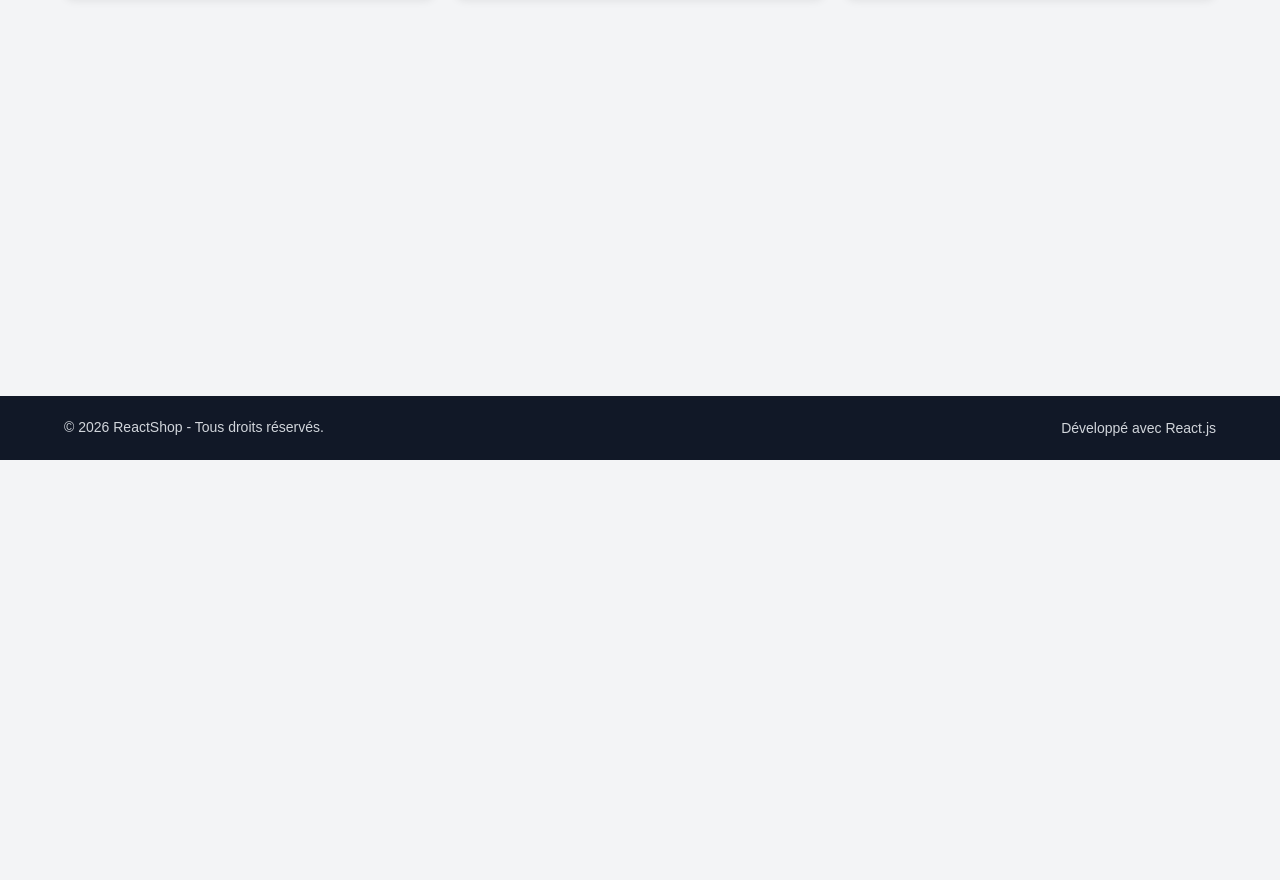
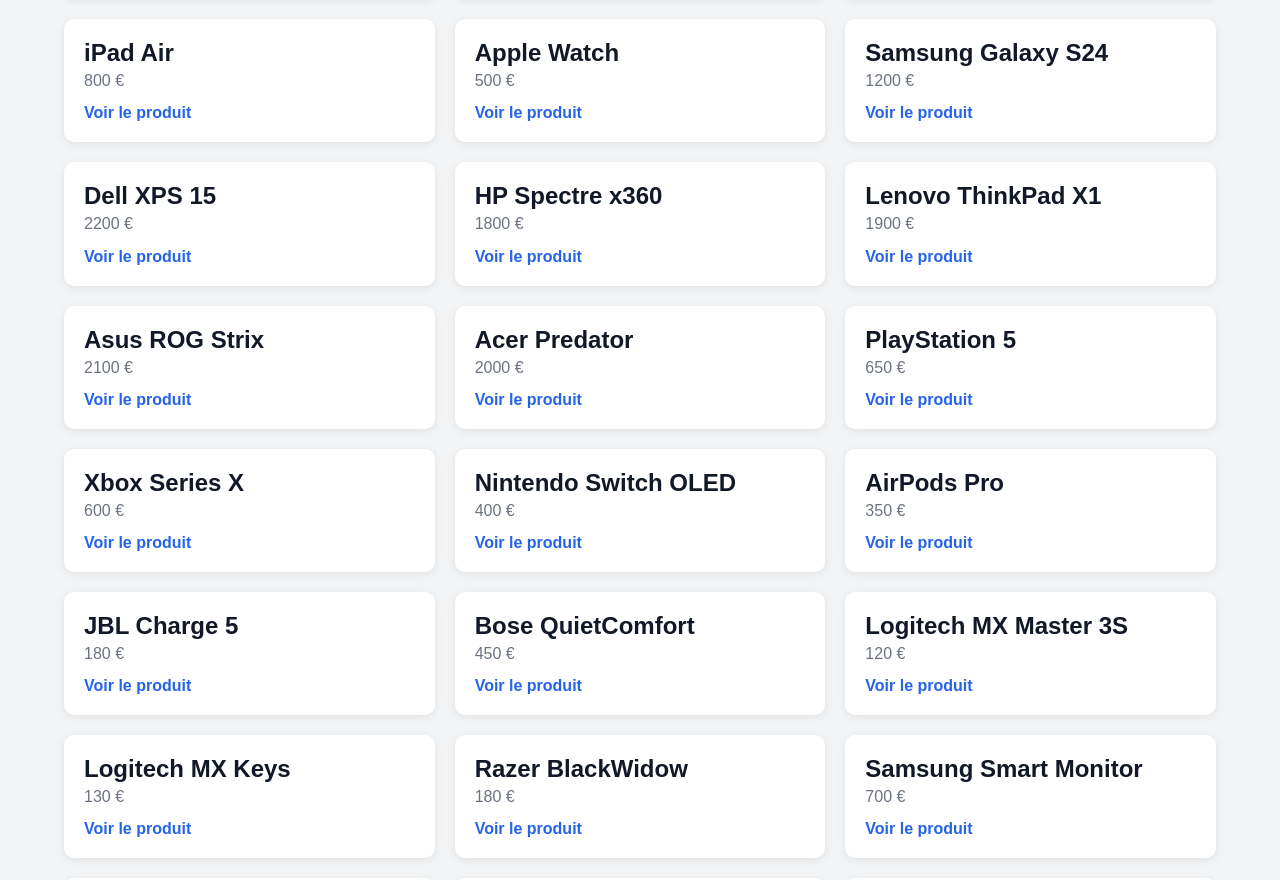
Before and after one commit to CodeurDHonneur/cours-react-router-reactshop, a React (Vite) app: page /products in a window 1280 px wide. Shown: the part 340-1220 px from the top of the page. Before the commit the page ends 800 px from the top, so only its background shows below. Built offline with nearby package versions, Linux system fonts and the light colour scheme.

Commit message:
ajout de data

```diff
--- a/src/data/products.js
+++ b/src/data/products.js
@@ -1,24 +1,36 @@
 const products = [
-  {
-    id: 1,
-    name: "MacBook Pro",
-    price: 2500,
-    description: "Ordinateur puissant pour développeurs."
-  },
-
-  {
-    id: 2,
-    name: "iPhone 15",
-    price: 1400,
-    description: "Smartphone haut de gamme."
-  },
-
-  {
-    id: 3,
-    name: "Casque Sony",
-    price: 300,
-    description: "Casque audio professionnel."
-  }
+  { id: 1, name: "MacBook Pro", price: 2500, description: "Ordinateur puissant pour développeurs." },
+  { id: 2, name: "iPhone 15", price: 1400, description: "Smartphone haut de gamme." },
+  { id: 3, name: "Casque Sony", price: 300, description: "Casque audio professionnel." },
+  { id: 4, name: "iPad Air", price: 800, description: "Tablette légère et performante." },
+  { id: 5, name: "Apple Watch", price: 500, description: "Montre connectée multifonction." },
+  { id: 6, name: "Samsung Galaxy S24", price: 1200, description: "Smartphone Android premium." },
+  { id: 7, name: "Dell XPS 15", price: 2200, description: "PC portable hautes performances." },
+  { id: 8, name: "HP Spectre x360", price: 1800, description: "Ordinateur convertible élégant." },
+  { id: 9, name: "Lenovo ThinkPad X1", price: 1900, description: "Portable professionnel robuste." },
+  { id: 10, name: "Asus ROG Strix", price: 2100, description: "PC gaming puissant." },
+  { id: 11, name: "Acer Predator", price: 2000, description: "Ordinateur dédié aux jeux vidéo." },
+  { id: 12, name: "PlayStation 5", price: 650, description: "Console de nouvelle génération." },
+  { id: 13, name: "Xbox Series X", price: 600, description: "Console Microsoft performante." },
+  { id: 14, name: "Nintendo Switch OLED", price: 400, description: "Console hybride portable." },
+  { id: 15, name: "AirPods Pro", price: 350, description: "Écouteurs sans fil avec réduction de bruit." },
+  { id: 16, name: "JBL Charge 5", price: 180, description: "Enceinte Bluetooth portable." },
+  { id: 17, name: "Bose QuietComfort", price: 450, description: "Casque premium à réduction de bruit." },
+  { id: 18, name: "Logitech MX Master 3S", price: 120, description: "Souris ergonomique avancée." },
+  { id: 19, name: "Logitech MX Keys", price: 130, description: "Clavier sans fil professionnel." },
+  { id: 20, name: "Razer BlackWidow", price: 180, description: "Clavier mécanique gaming." },
+  { id: 21, name: "Samsung Smart Monitor", price: 700, description: "Écran intelligent polyvalent." },
+  { id: 22, name: "LG UltraWide 34", price: 800, description: "Moniteur ultra-large immersif." },
+  { id: 23, name: "BenQ Designer", price: 650, description: "Écran pour créatifs et designers." },
+  { id: 24, name: "GoPro Hero 12", price: 500, description: "Caméra d'action haute résolution." },
+  { id: 25, name: "Canon EOS R10", price: 1300, description: "Appareil photo hybride performant." },
+  { id: 26, name: "Nikon Z50", price: 1200, description: "Appareil photo compact expert." },
+  { id: 27, name: "DJI Mini 4 Pro", price: 1000, description: "Drone compact avec caméra 4K." },
+  { id: 28, name: "Kindle Paperwhite", price: 180, description: "Liseuse électronique étanche." },
+  { id: 29, name: "Amazon Echo Dot", price: 80, description: "Enceinte connectée avec assistant vocal." },
+  { id: 30, name: "Google Nest Hub", price: 150, description: "Écran intelligent pour la maison." }
 ];
 
+
+
 export default products;
```
